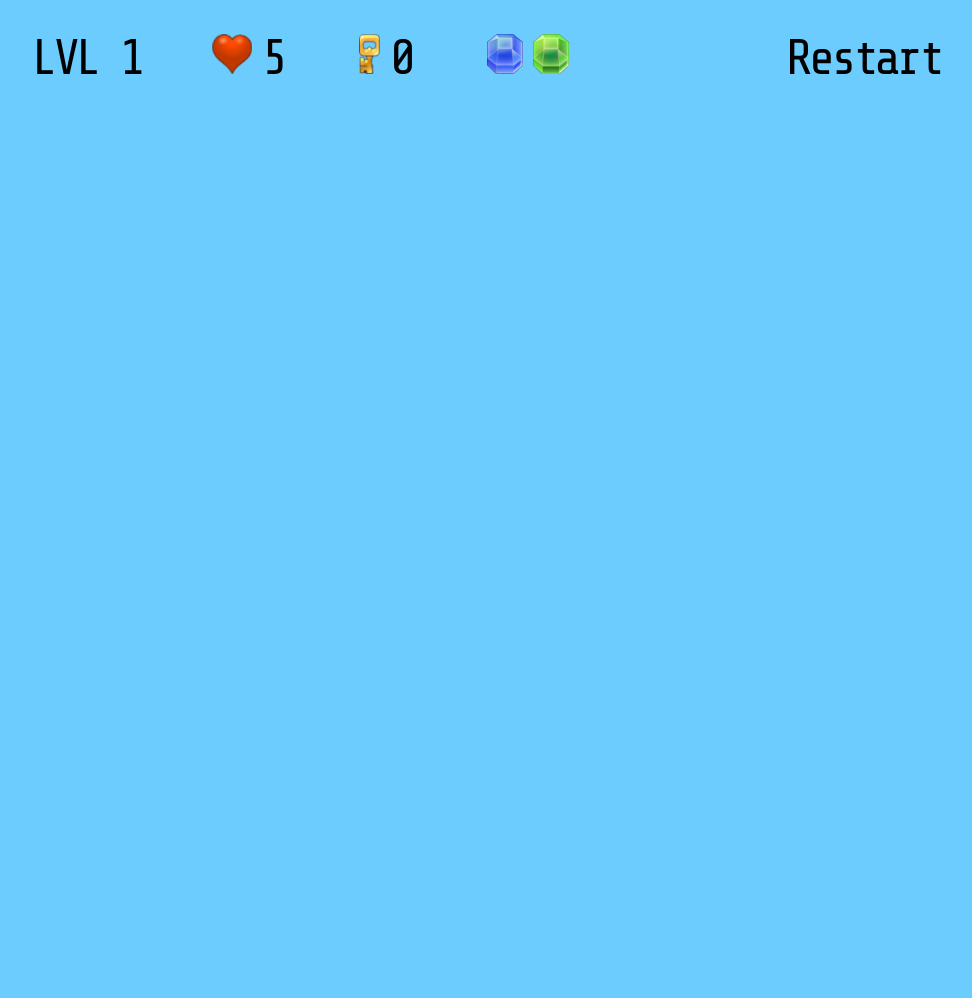
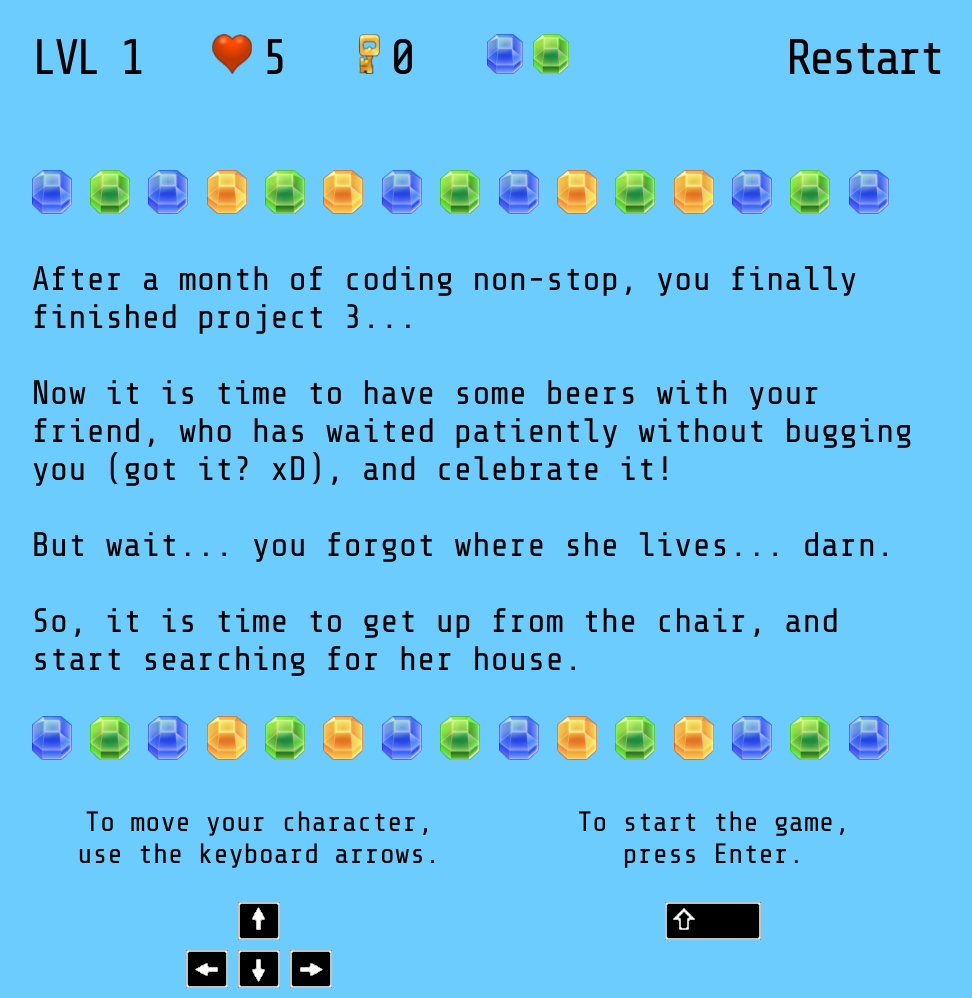
Before and after one commit to IreneMarin/FEND-project-3-arcade, a plain HTML site: page index.html in a window 1280 px wide. Shown: the top 998 px of the page, without its empty margins (154-1126 px from the left). Before the commit the page ends 884 px from the top, so only its background shows below. Drawn offline with nearby package versions, Linux system fonts and the light colour scheme.

Commit message:
Start screen

```diff
--- a/css/style.css
+++ b/css/style.css
@@ -3,7 +3,7 @@ body {
     margin: 0 auto;
     background: #6cccfe;
 }
-.menu {
+#menu {
     width: 909px;
     height: 90px;
     margin: 30px auto 0;
@@ -11,7 +11,7 @@ body {
     font-family: 'Share Tech Mono', sans-serif;
     font-size: 50px;
 }
-.menu img {
+#menu img {
     height: 40px;
     margin-right: 10px;
 }
@@ -36,3 +36,12 @@ body {
     text-align: right;
     letter-spacing: -5px;
 }
+
+#opening {
+    width: 909px;
+    height: 760px;
+    margin: 50px auto 0;
+    text-align: left;
+    font-family: 'Share Tech Mono', sans-serif;
+    font-size: 34px;
+}
--- a/index.html
+++ b/index.html
@@ -7,12 +7,63 @@
     <link rel="stylesheet" href="css/style.css">
 </head>
 <body>
-    <div class="menu">
+    <div id="menu">
         <div class="level">LVL <span id="numberLevel"></span></div>
         <div class="lifes"><img src="images/menu-heart.png"><span id="numberLifes"></span></div>
         <div class="keys"><img src="images/menu-key.png"><span id="numberKeys"></span></div>
         <div class="gems"><span id="hasGems"></span></div>
         <div class="start">Restart</div>
+    </div>
+    <div id="opening">
+        <img src="images/menu-gem-blue.png" width="40">
+        <img src="images/menu-gem-green.png" width="40">
+        <img src="images/menu-gem-blue.png" width="40">
+        <img src="images/menu-gem-orange.png" width="40">
+        <img src="images/menu-gem-green.png" width="40">
+        <img src="images/menu-gem-orange.png" width="40">
+        <img src="images/menu-gem-blue.png" width="40">
+        <img src="images/menu-gem-green.png" width="40">
+        <img src="images/menu-gem-blue.png" width="40">
+        <img src="images/menu-gem-orange.png" width="40">
+        <img src="images/menu-gem-green.png" width="40">
+        <img src="images/menu-gem-orange.png" width="40">
+        <img src="images/menu-gem-blue.png" width="40">
+        <img src="images/menu-gem-green.png" width="40">
+        <img src="images/menu-gem-blue.png" width="40">
+        <br><br>
+        After a month of coding non-stop, you finally finished project 3...
+        <br><br>
+        Now it is time to have some beers with your friend, who has waited patiently without bugging you (got it? xD), and celebrate it!
+        <br><br>
+        But wait... you forgot where she lives... darn.
+        <br><br>
+        So, it is time to get up from the chair, and start searching for her house.
+        <br><br>
+        <img src="images/menu-gem-blue.png" width="40">
+        <img src="images/menu-gem-green.png" width="40">
+        <img src="images/menu-gem-blue.png" width="40">
+        <img src="images/menu-gem-orange.png" width="40">
+        <img src="images/menu-gem-green.png" width="40">
+        <img src="images/menu-gem-orange.png" width="40">
+        <img src="images/menu-gem-blue.png" width="40">
+        <img src="images/menu-gem-green.png" width="40">
+        <img src="images/menu-gem-blue.png" width="40">
+        <img src="images/menu-gem-orange.png" width="40">
+        <img src="images/menu-gem-green.png" width="40">
+        <img src="images/menu-gem-orange.png" width="40">
+        <img src="images/menu-gem-blue.png" width="40">
+        <img src="images/menu-gem-green.png" width="40">
+        <img src="images/menu-gem-blue.png" width="40">
+        <br><br>
+        <div style="float: left; width: 50%; font-size: 28px; text-align: center;">
+            To move your character,<br>use the keyboard arrows.<br><br>
+            <img src="images/arrows.png">
+        </div>
+        <div style="float: left; width: 50%; font-size: 28px; text-align: center;">
+            To start the game,<br>press Enter.<br><br>
+            <img src="images/enter.png">
+        </div>
+
     </div>
     <div style="clear: both;"></div>
     <script src="js/resources.js"></script>
```
Also changed, not shown: images/arrows.png (added), images/enter.png (added).
